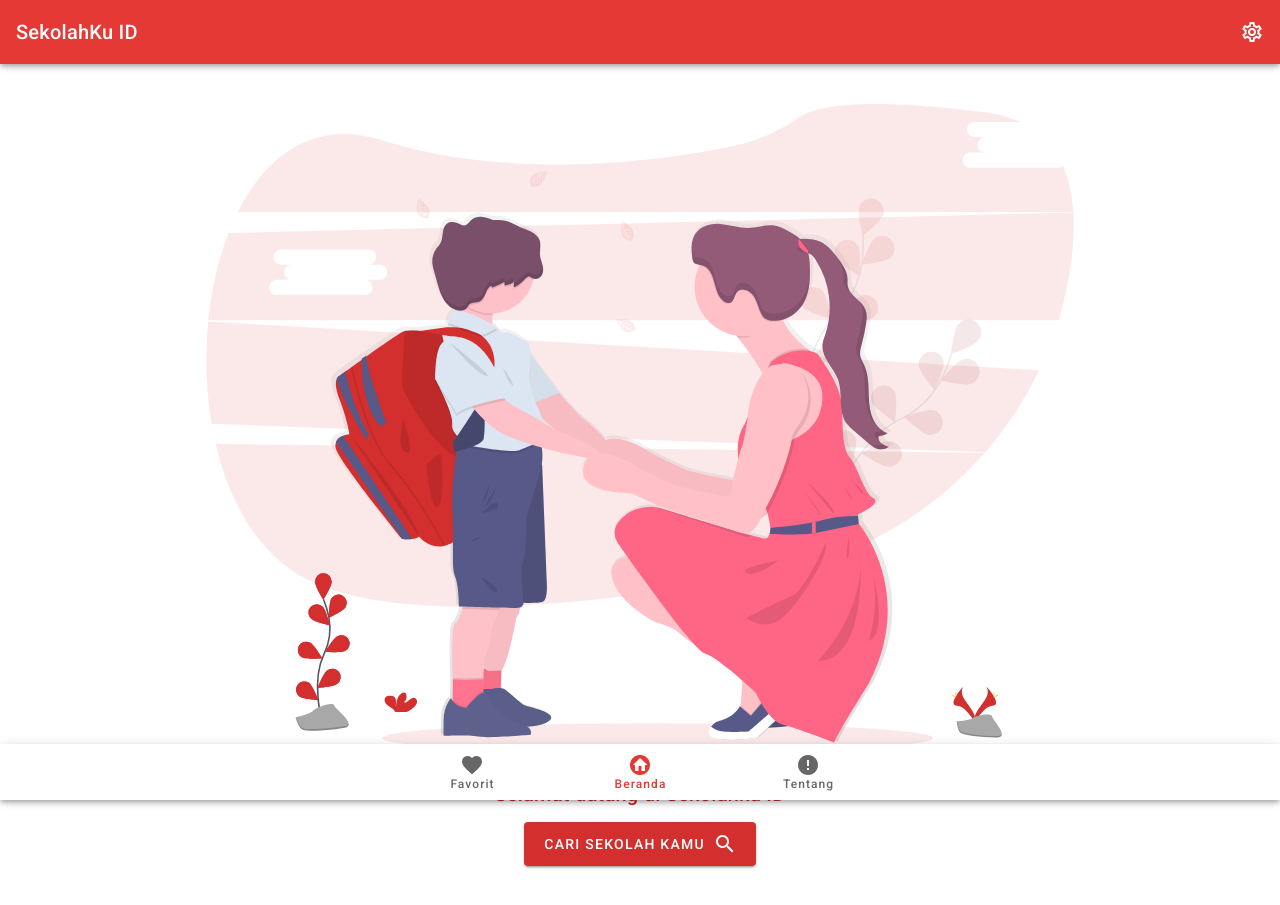
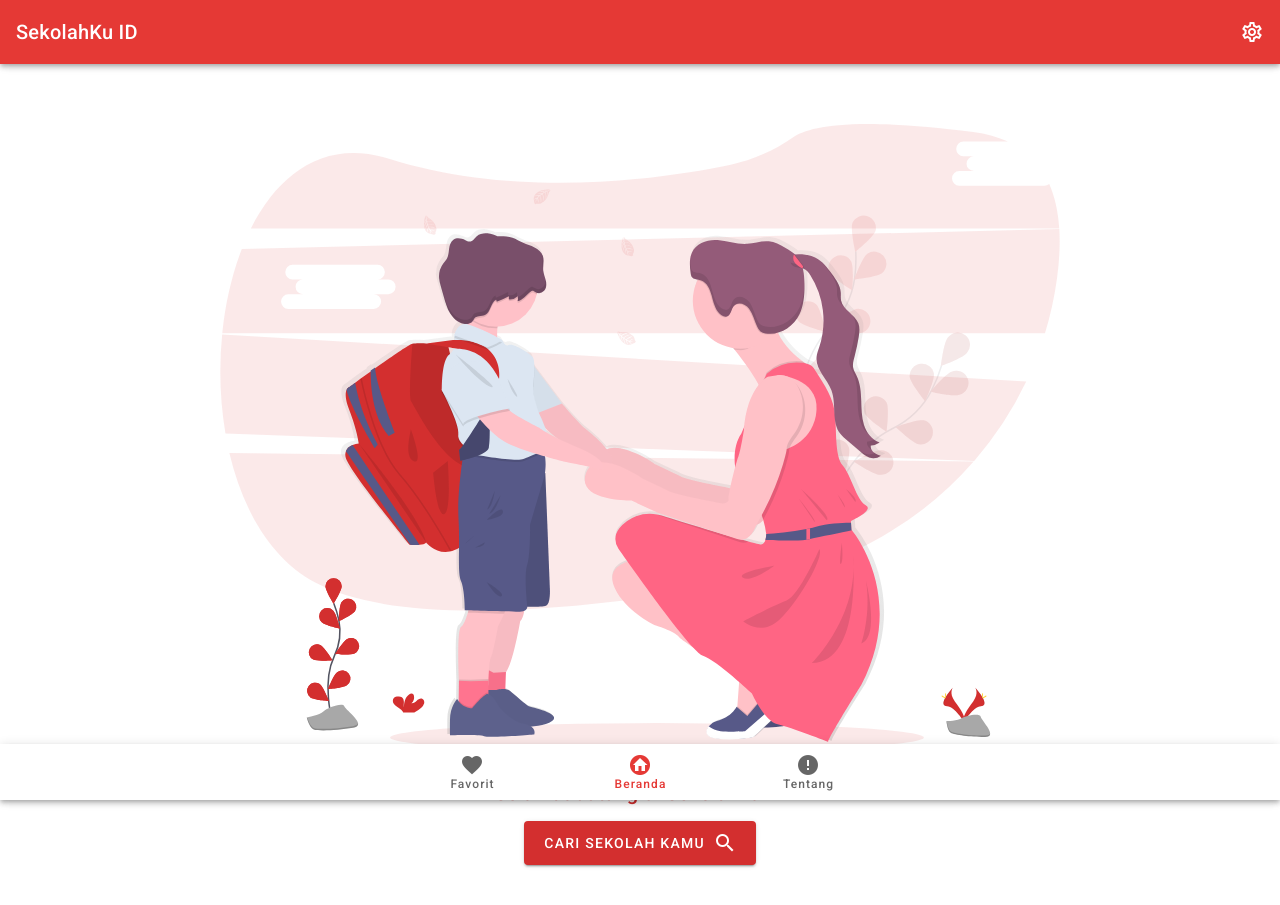
Before and after one commit to satyawikananda/Sekolahku-ID, a Vue app: page / in a window 1280 px wide. Built offline with nearby package versions, Linux system fonts and the light colour scheme.

Commit message:
:zap: Update padding in homepage

```diff
--- a/src/components/pages/Home.vue
+++ b/src/components/pages/Home.vue
@@ -1,5 +1,5 @@
 <template>
-  <v-layout column align-center justify-center class="ma-5">
+  <v-layout column align-center justify-center class="ma-5 pa-5">
     <v-img
       alt="Sekolah ku logo"
       class="shrink mt-5 hero-img"
```
